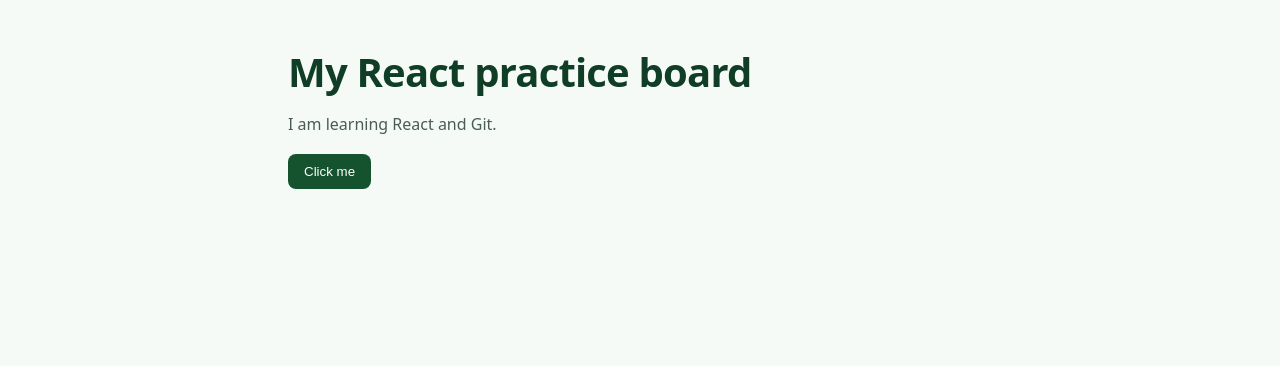
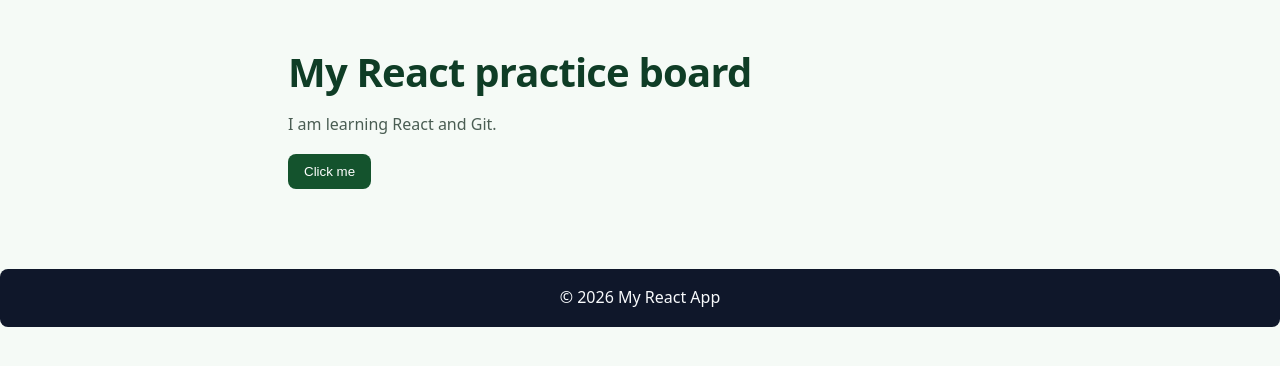
Before and after one commit to ranaumar9276-umar/react-practice, a React (Vite) app: page / in a window 1280 px wide. Shown: the top 366 px of the page. Built offline with nearby package versions, Linux system fonts and the light colour scheme.

Commit message:
Use Footer component

```diff
--- a/src/App.jsx
+++ b/src/App.jsx
@@ -1,12 +1,16 @@
 import Button from "./Button";
+import Footer from "./Footer";
 
 function App() {
   return (
+    <>
       <main className="page">
         <h1>My React practice board</h1>
         <p>I am learning React and Git.</p>
         <Button label="Click me" />
       </main>
+      <Footer />
+    </>
   );
 }
 
```
Lines whose indentation alone changed are shown as unchanged.
